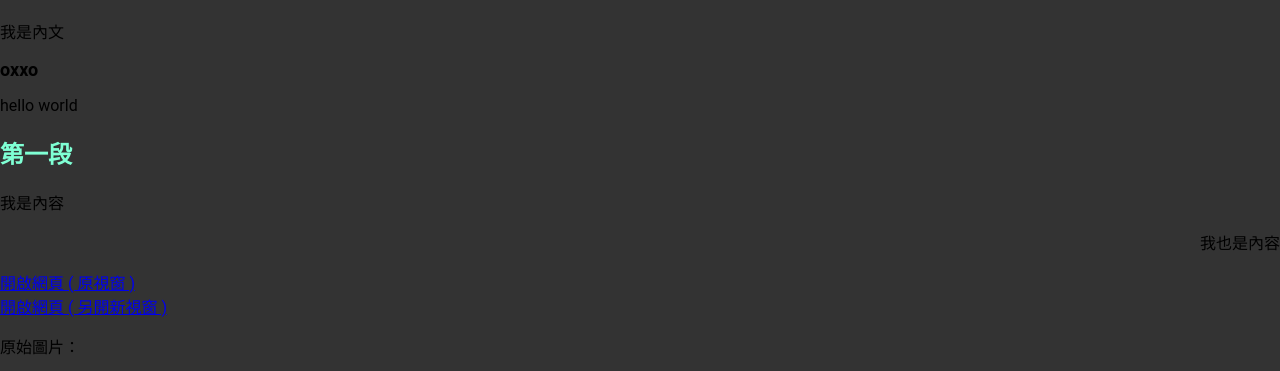
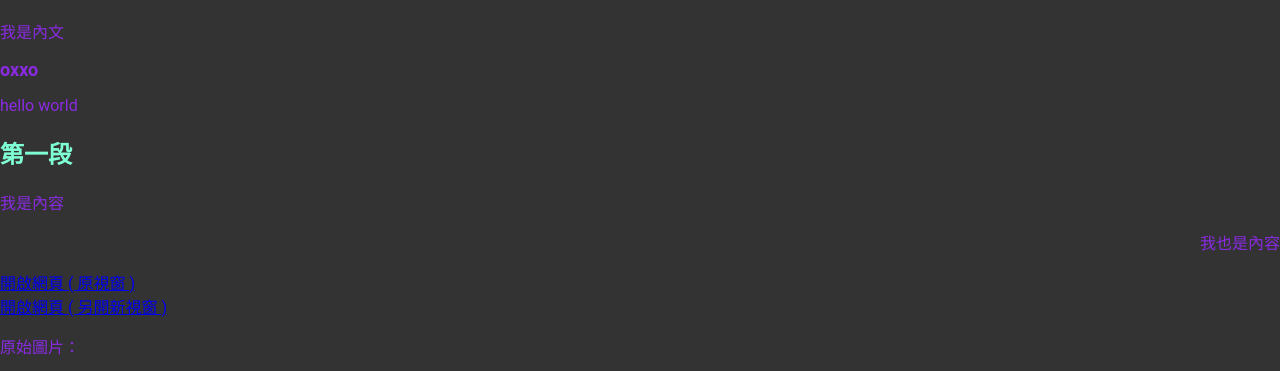
Before and after one commit to JayH17/git-demo, a plain HTML site: page index.html in a window 1280 px wide. Shown: the part 215-586 px from the top of the page. Drawn offline with Linux system fonts and the light colour scheme; grey boxes are pictures that could not be loaded.

Commit message:
add p color

```diff
--- a/index.css
+++ b/index.css
@@ -6,3 +6,7 @@ html, body {
     background: #333;
     font-family: "Roboto", "Noto Sans TC", sans-serif;
   }
+
+html, body, p {
+    color:blueviolet
+}
```
